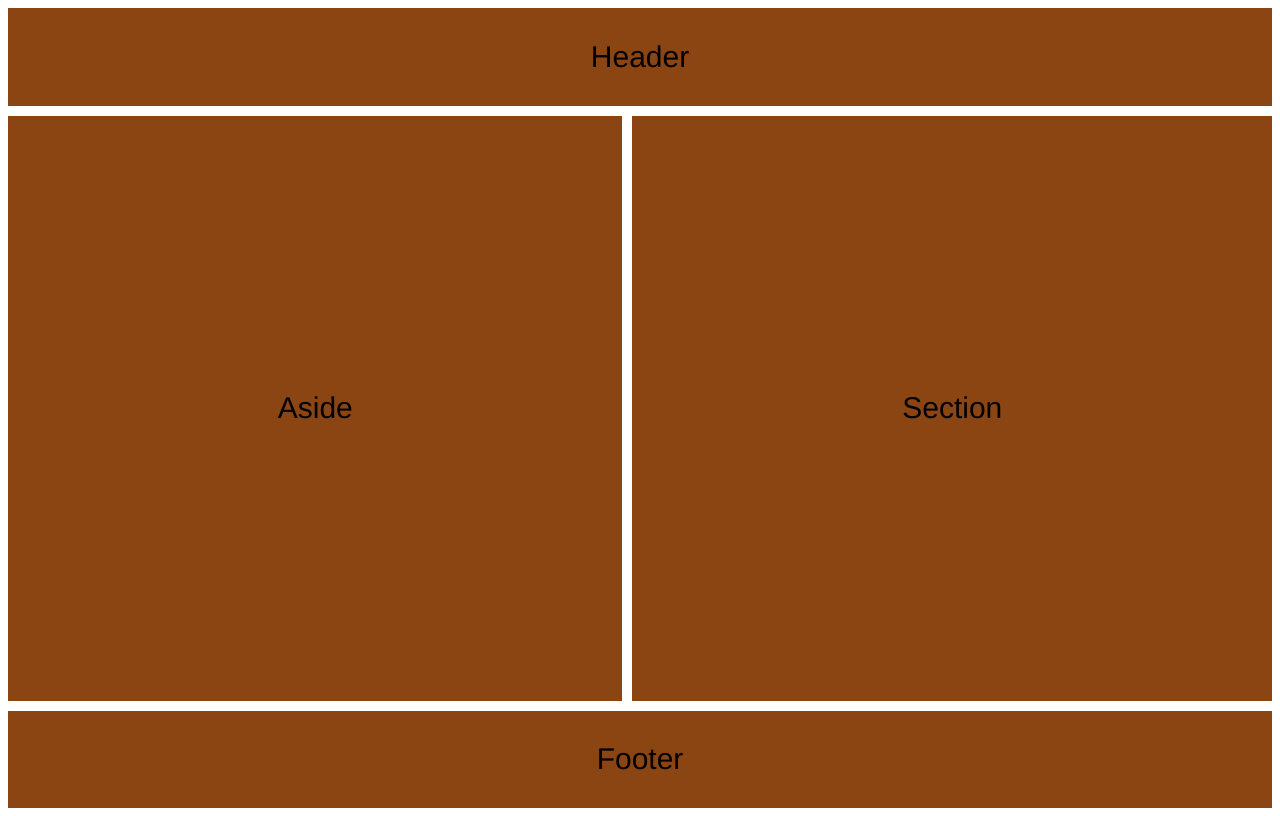
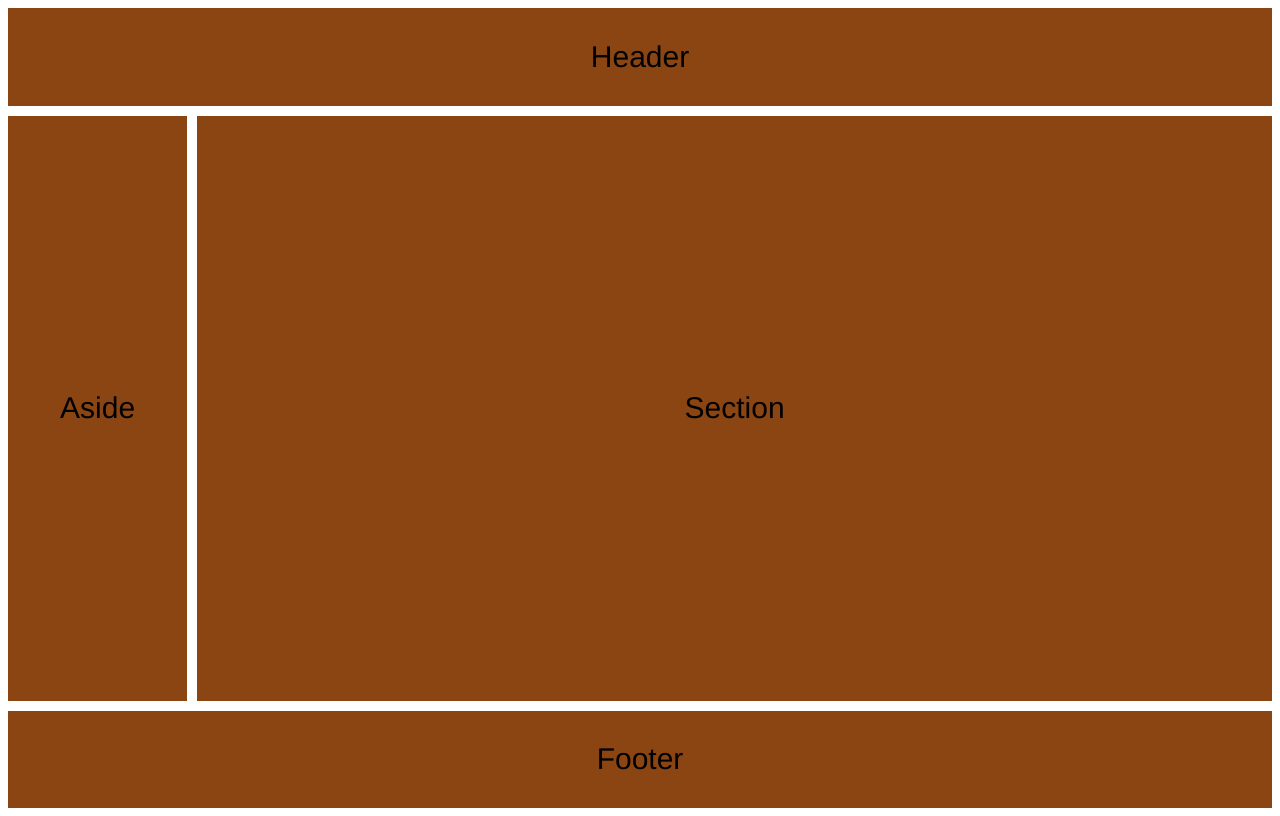
Before and after one commit to jmejia1221/grid-template-areas, a plain HTML site: page index.html in a window 1280 px wide. Drawn offline with Linux system fonts and the light colour scheme.

Commit message:
Added grid template columns

```diff
--- a/css/main.css
+++ b/css/main.css
@@ -7,6 +7,7 @@
         "aside section"
         "footer footer";
     grid-template-rows: 1fr 6fr 1fr; /*Added rows: 1fr = header; 6fr = aside and section; 1fr = footer */
+    grid-template-columns: 1fr 6fr; /*Added columns: 1fr = aside; 6fr = section*/
 }
 .container > * {
     background-color: saddlebrown;
```
